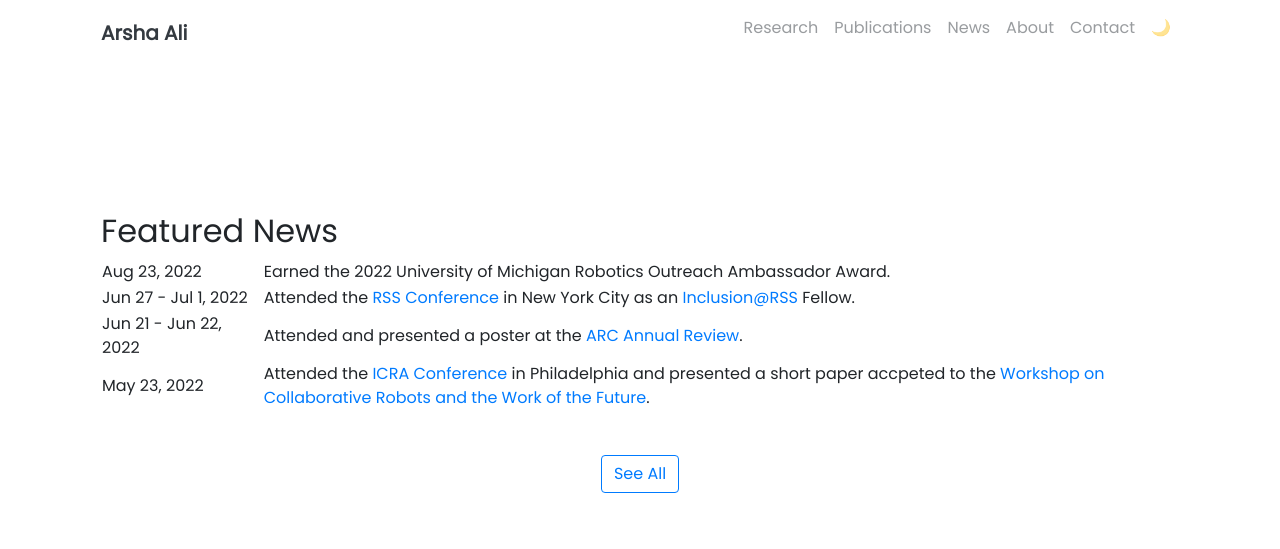
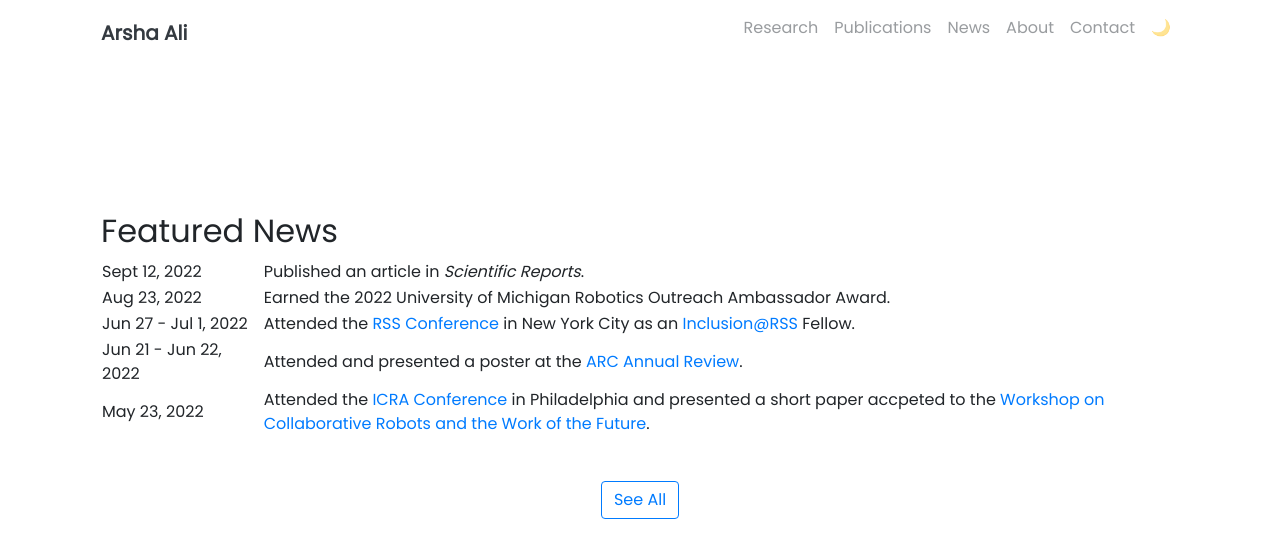
Before and after one commit to arshaali/arshaali.github.io, a Jekyll site: the page built from pages/index.md, in a window 1280 px wide and 900 px high, scrolled down 628 px, cut to the strip 0-549 px from the top of the window. Built offline with Jekyll 4.4.1, drawn with Linux system fonts in a browser that asks for light colours; nearby versions of some CDN libraries.

Commit message:
Update landing.html

```diff
--- a/_includes/landing.html
+++ b/_includes/landing.html
@@ -37,6 +37,10 @@
          <col span="1" style="width: 85%;">
       </colgroup>
       <!-- Put <thead>, <tbody>, and <tr>'s here! -->
+      <tr>
+        <td>Sept 12, 2022</td>
+        <td>Published an article in <i>Scientific Reports</i>.</td>
+      </tr>
       <tr>
         <td>Aug 23, 2022</td>
         <td>Earned the 2022 University of Michigan Robotics Outreach Ambassador Award.</td>
```
